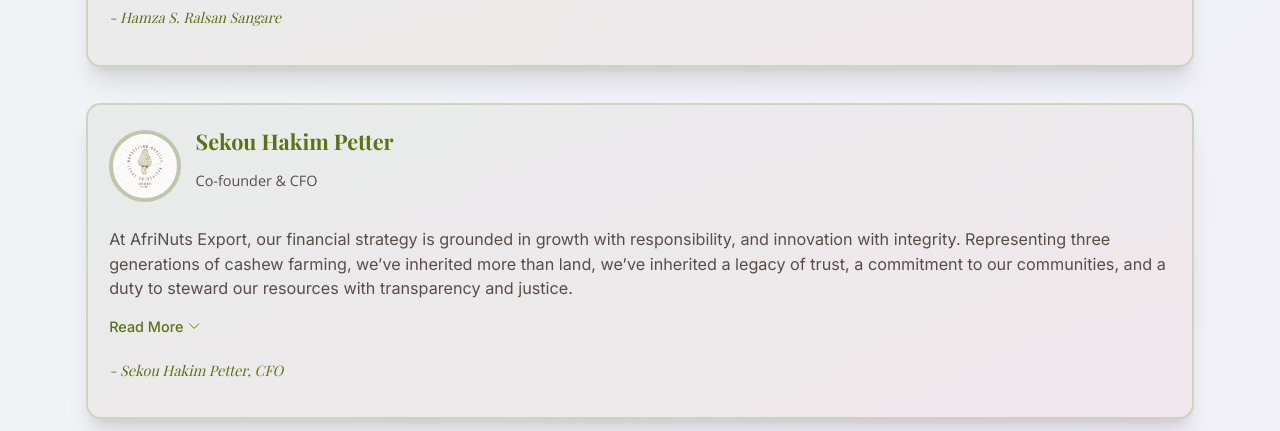
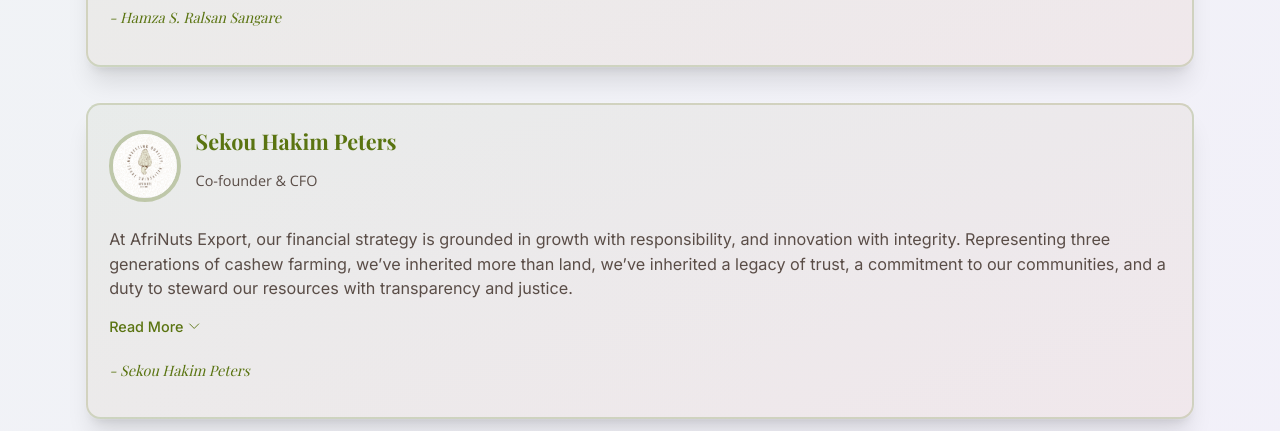
Before and after one commit to Hamza-hub320/afrinuts-export, a React (Vite) app: page /afrinuts-export/about in a window 1280 px wide. Shown: the part 940-1371 px from the top of the page. Built offline with nearby package versions, Linux system fonts and the light colour scheme.

Commit message:
CFO name spelling standardized & read more/less toggle functionality fixed

```diff
--- a/src/components/ProfileCard/ProfileCard.tsx
+++ b/src/components/ProfileCard/ProfileCard.tsx
@@ -2,6 +2,8 @@
 import React, { useState } from 'react';
 import { motion } from 'framer-motion';
 import { ChevronDownIcon, ChevronUpIcon } from '@heroicons/react/24/outline';
+import {t} from "i18next";
+import {useTranslation} from "react-i18next";
 
 interface ProfileCardProps {
     image: string;
@@ -28,6 +30,7 @@ export const ProfileCard: React.FC<ProfileCardProps> = ({
                                                         }) => {
     const [expanded, setExpanded] = useState(false);
     const shouldTruncate = expandable && message.length > 1;
+    const { t } = useTranslation('about');
 
     // Variant colors
     const variantColors = {
@@ -102,12 +105,12 @@ export const ProfileCard: React.FC<ProfileCardProps> = ({
                 >
                     {expanded ? (
                         <>
-                            Read Less
+                        {t('cfo.readLess')}
                             <ChevronUpIcon className="ml-1 h-4 w-4" />
                         </>
                     ) : (
                         <>
-                            Read More
+                        {t('cfo.readMore')}
                             <ChevronDownIcon className="ml-1 h-4 w-4" />
                         </>
                     )}
--- a/src/locales/ar/about.json
+++ b/src/locales/ar/about.json
@@ -41,7 +41,7 @@
 
       "نحن أكثر من شركة؛ نحن حركة نحو السيادة الاقتصادية للزراعة الأفريقية. ونرحب بجميع الشركاء الذين يرغبون في الاستثمار في مستقبل يكون أخلاقيًا بقدر ما هو مربح."
     ],
-    "signature": "- سيكو حكيم بيتر، رئيس قسم المالية",
+    "signature":  "سيكو حكيم بيترز",
     "readMore": "اقرأ المزيد",
     "readLess": "إظهار أقل"
   },
--- a/src/locales/en/about.json
+++ b/src/locales/en/about.json
@@ -45,7 +45,7 @@
 
       "AfriNuts is more than a company. We are a movement for African agricultural sovereignty, and we invite all partners who believe in a future that is as ethical as it is profitable."
     ],
-    "signature": "- Sekou Hakim Petter, CFO",
+    "signature": "- Sekou Hakim Peters",
     "readMore": "Read More",
     "readLess": "Read Less"
   },
--- a/src/locales/fr/about.json
+++ b/src/locales/fr/about.json
@@ -41,7 +41,7 @@
 
       "Nous sommes plus qu'une entreprise ; nous sommes un mouvement vers la souveraineté économique de l'agriculture africaine. Et nous accueillons tous les partenaires souhaitant investir dans un avenir aussi éthique que profitable."
     ],
-    "signature": "- Sekou Hakim Petter, Directeur Financier",
+    "signature": "- Sekou Hakim Peters",
     "readMore": "Lire la suite",
     "readLess": "Réduire"
   },
--- a/src/pages/About.tsx
+++ b/src/pages/About.tsx
@@ -138,7 +138,7 @@ const About: React.FC = () => {
                 >
                   <ProfileCard
                       image={cfoImage}
-                      name="Sekou Hakim Petter"
+                      name="Sekou Hakim Peters"
                       position={t('cfo.position', { defaultValue: "Co-founder & CFO" })}
                       message={cfoMessage}
                       signature={t('cfo.signature')}
```
